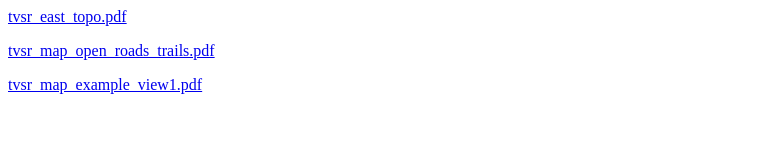
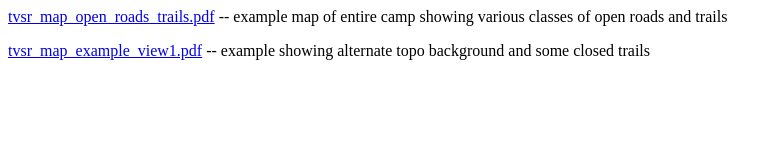
Before and after one commit to tvsr-gis/tvsr-gis.github.io, a plain HTML site: page index.html in a window 1280 px wide. Shown: the whole page, without its empty margins (0-782 px from the left). Drawn offline with Linux system fonts and the light colour scheme.

Commit message:
drop dead map and add descriptions for live maps

```diff
--- a/index.html
+++ b/index.html
@@ -1,3 +1,2 @@
-<p><a href="tvsr_east_topo.pdf">tvsr_east_topo.pdf</a></p>
-<p><a href="tvsr_map_open_roads_trails.pdf">tvsr_map_open_roads_trails.pdf</a></p>
-<p><a href="tvsr_map_example_view1.pdf">tvsr_map_example_view1.pdf</a></p>
+<p><a href="tvsr_map_open_roads_trails.pdf">tvsr_map_open_roads_trails.pdf</a> -- example map of entire camp showing various classes of open roads and trails</p>
+<p><a href="tvsr_map_example_view1.pdf">tvsr_map_example_view1.pdf</a> -- example showing alternate topo background and some closed trails</p>
```
